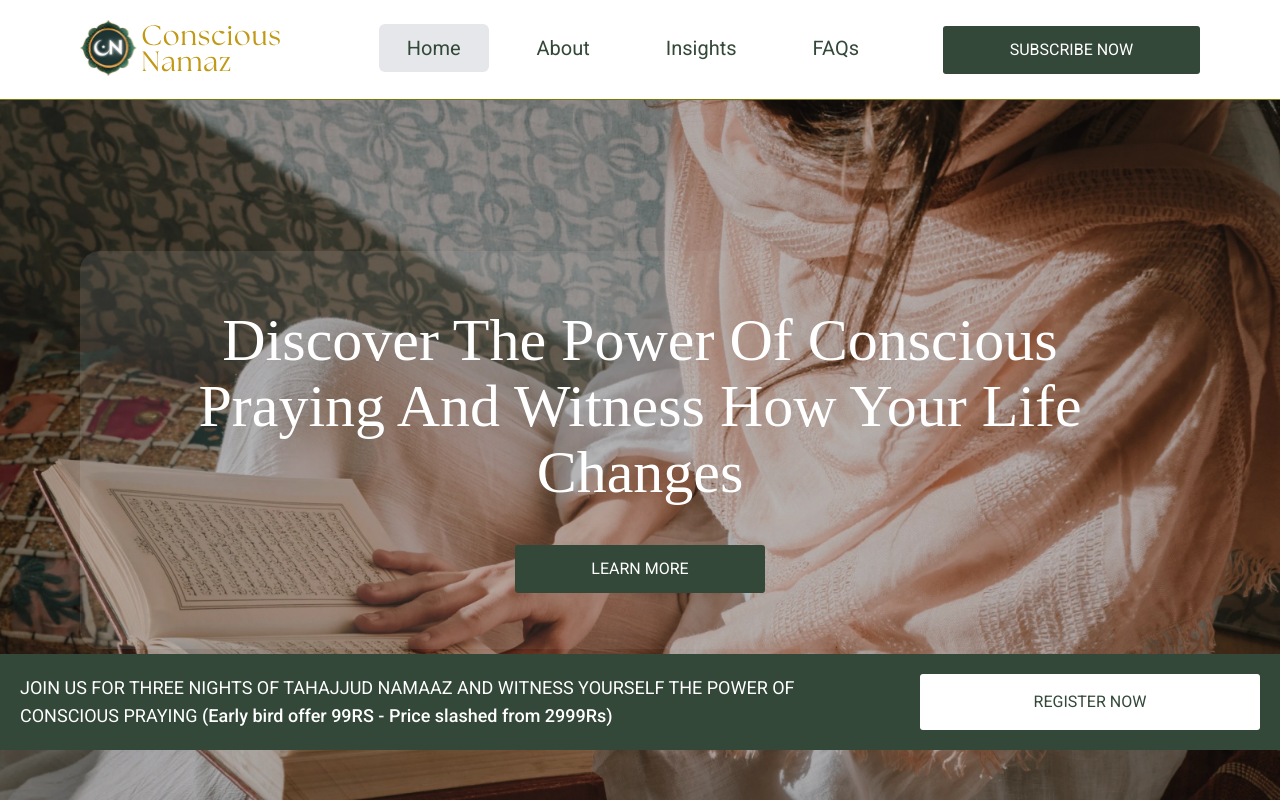
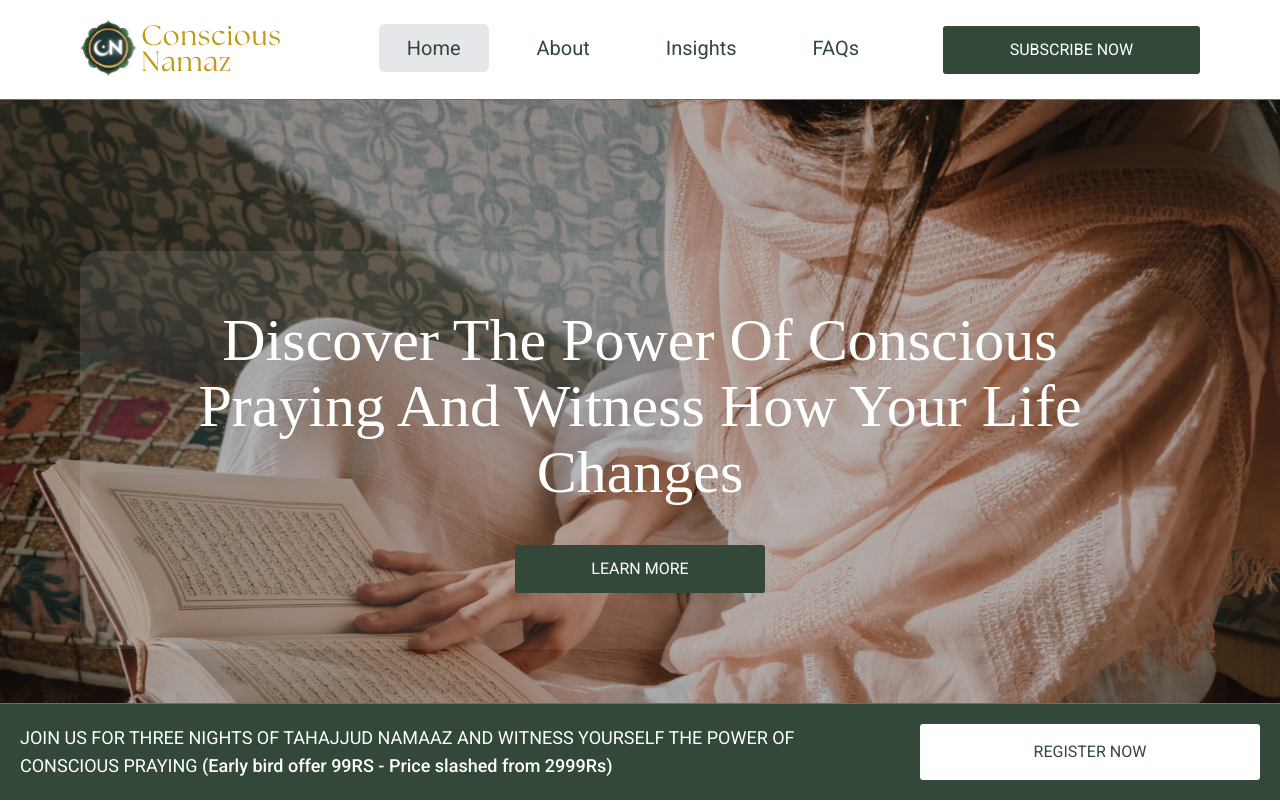
Before and after one commit to devwitharii/conscious-namaz, a Next.js app: page / in a window 1280 px wide. Shown: the top 802 px of the page. Built offline with nearby package versions, Linux system fonts and the light colour scheme; a web font is replaced by a local one.

Commit message:
position fixed for banner

```diff
--- a/src/components/Home/HomeBanner/index.jsx
+++ b/src/components/Home/HomeBanner/index.jsx
@@ -63,7 +63,7 @@ const HomeBanner = () => {
 
       {/* Conditional rendering of the promotional banner */}
       {isBannerVisible && (
-        <div className="fixed w-full bottom-0 lg:bottom-[50px]  left-0  z-[9]">
+        <div className="fixed w-full bottom-0 left-0 border-t border-[#747B09] z-[9]">
           <div className="bg-primary text-white py-5 px-5">
             <div className="max-w-[1306px] mx-auto w-full relative">
               <div className="flex flex-col lg:flex-row gap-5 lg:gap-10 lg:justify-between">
```
